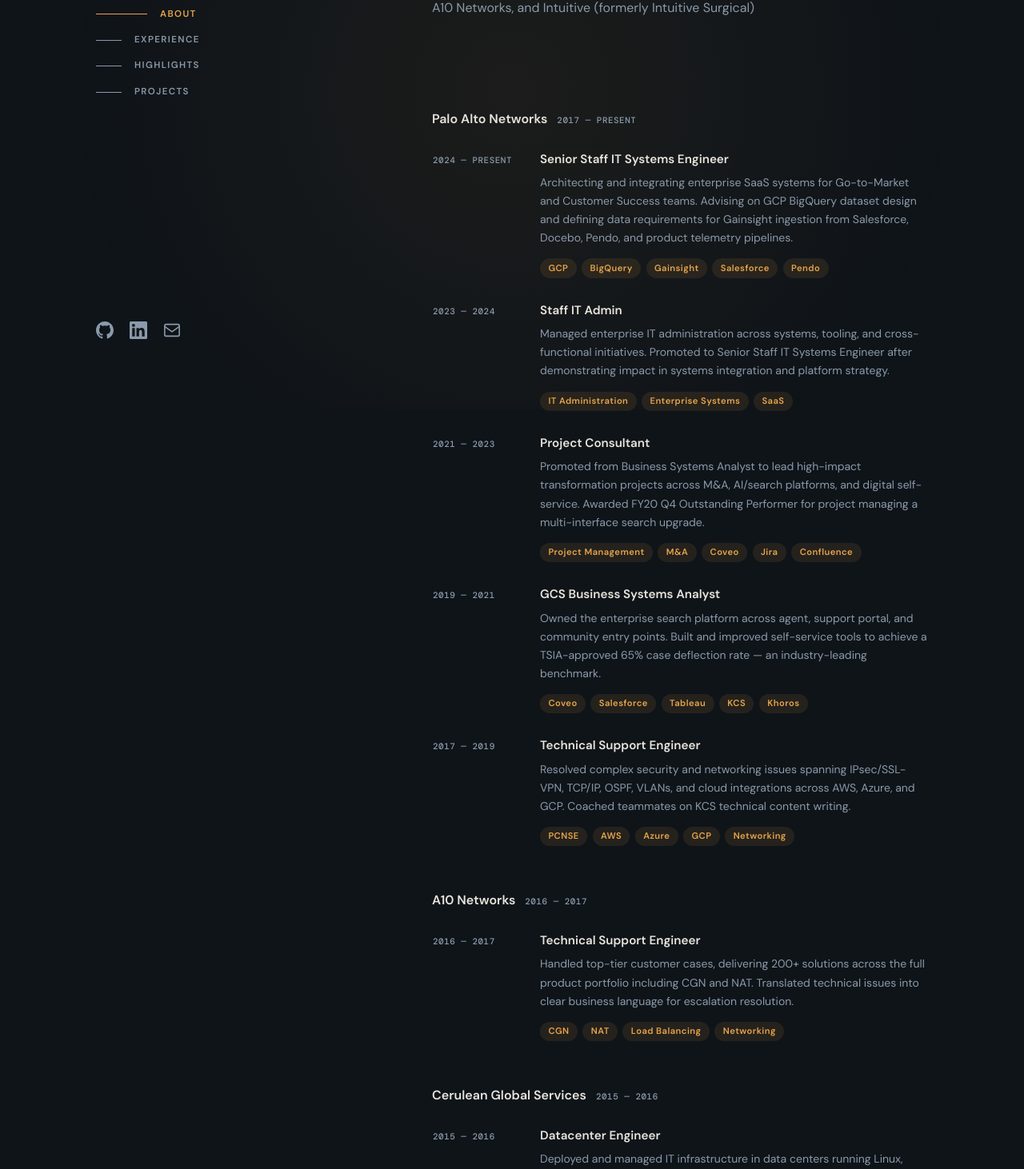
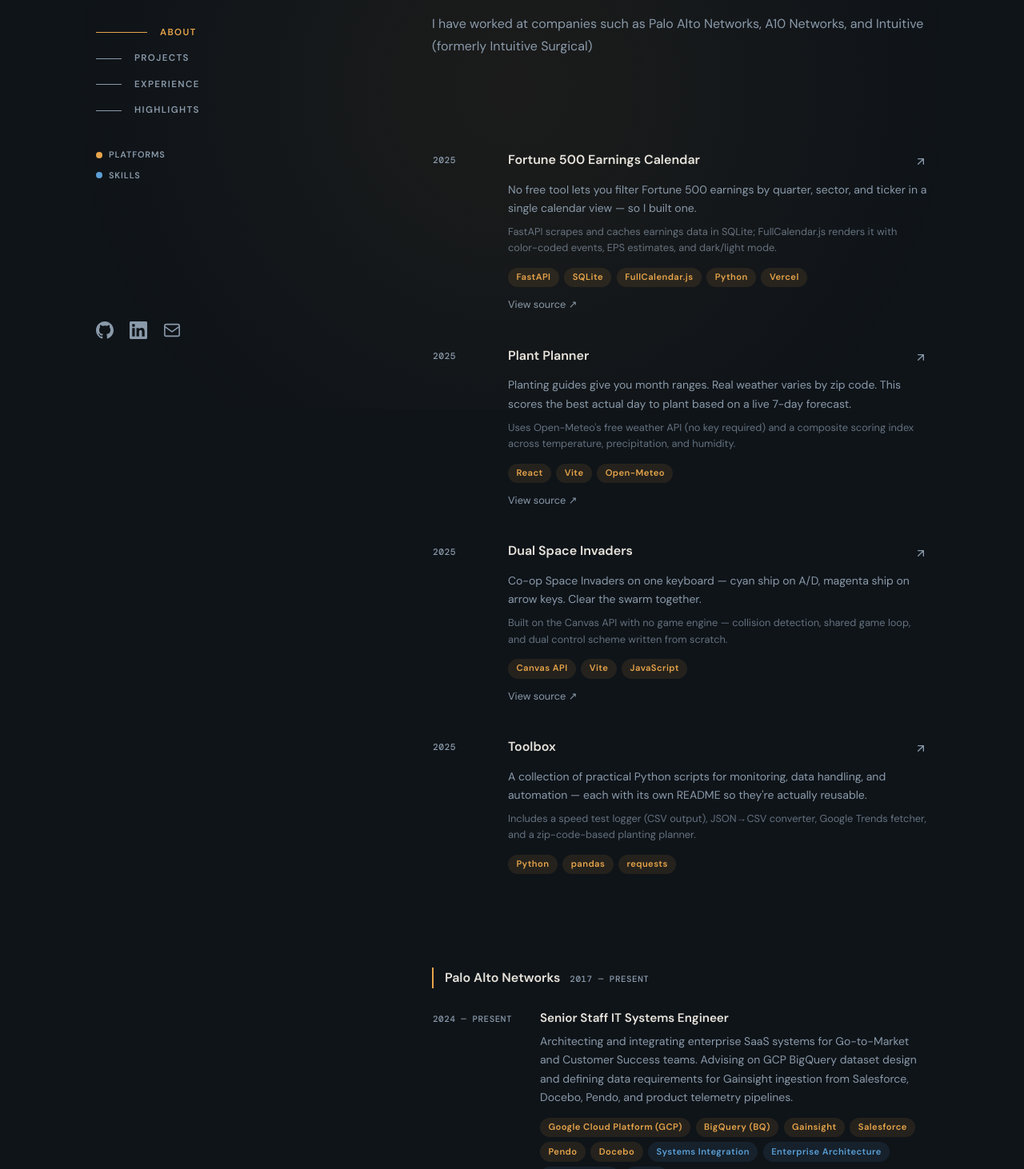
Before and after one commit to VentureAlex/portfolio, a React (Vite) app: page / in a window 1280 px wide. Shown: the part 288-1750 px from the top of the page at 80% size. Built offline with nearby package versions, Linux system fonts and the light colour scheme.

Commit message:
Updated skills and platforms section to every job card. Reorganize sections. Cleaned up UI/UX

```diff
--- a/src/App.jsx
+++ b/src/App.jsx
@@ -8,7 +8,7 @@
 import { site } from './data/site'
 import { projects } from './data/projects'
 
-const SECTION_IDS = ['about', 'experience', 'wins', 'projects']
+const SECTION_IDS = ['about', 'projects', 'experience', 'wins']
 
 export default function App() {
   const [activeSection, setActiveSection] = useState('about')
@@ -43,9 +43,9 @@
         <LeftPanel site={site} activeSection={activeSection} />
         <main className="right-content">
           <About site={site} />
+          <Projects projects={projects} />
           <Experience experience={site.experience} />
           <Wins wins={site.wins} />
-          <Projects projects={projects} />
 <Footer name={site.name} />
         </main>
       </div>
--- a/src/components/About.jsx
+++ b/src/components/About.jsx
@@ -2,7 +2,9 @@
   return (
     <section id="about" className="section">
       <p className="section__label" aria-hidden="true">About</p>
-      <p className="body-text">{site.whoIAm}</p>
+      {site.whoIAm.split('\n\n').map((para, i) => (
+        <p key={i} className="body-text">{para}</p>
+      ))}
       <p className="body-text body-text--secondary">{site.portfolioNote}</p>
     </section>
   )
--- a/src/components/Experience.jsx
+++ b/src/components/Experience.jsx
@@ -36,8 +36,11 @@
                     <h3 className="exp-role__title">{job.role}</h3>
                     <p className="exp-card__desc">{job.description}</p>
                     <ul className="exp-card__tags">
-                      {job.tags.map((tag) => (
-                        <li key={tag}>{tag}</li>
+                      {job.platforms.map((tag) => (
+                        <li key={tag} className="exp-tag--platform">{tag}</li>
+                      ))}
+                      {job.skills.map((tag) => (
+                        <li key={tag} className="exp-tag--skill">{tag}</li>
                       ))}
                     </ul>
                   </div>
--- a/src/components/LeftPanel.jsx
+++ b/src/components/LeftPanel.jsx
@@ -1,8 +1,8 @@
 const NAV = [
   { id: 'about', label: 'About' },
+  { id: 'projects', label: 'Projects' },
   { id: 'experience', label: 'Experience' },
   { id: 'wins', label: 'Highlights' },
-  { id: 'projects', label: 'Projects' },
 ]
 
 function GitHubIcon() {
@@ -54,6 +54,17 @@
         ))}
       </nav>
 
+      <div className="nav-legend">
+        <div className="nav-legend__item">
+          <span className="nav-legend__dot nav-legend__dot--platform" />
+          Platforms
+        </div>
+        <div className="nav-legend__item">
+          <span className="nav-legend__dot nav-legend__dot--skill" />
+          Skills
+        </div>
+      </div>
+
       <div className="social-links">
         <a
           href={site.links.github}
--- a/src/components/ProjectCard.jsx
+++ b/src/components/ProjectCard.jsx
@@ -17,7 +17,7 @@
 }
 
 export default function ProjectCard({ project }) {
-  const { title, description, tags, liveUrl, repoUrl, year } = project
+  const { title, description, detail, tags, liveUrl, repoUrl, year } = project
   const href = liveUrl || repoUrl
 
   return (
@@ -37,6 +37,7 @@
           </span>
         </div>
         <p className="project-card__desc">{description}</p>
+        {detail && <p className="project-card__detail">{detail}</p>}
         <ul className="project-card__tags">
           {tags.map((tag) => (
             <li key={tag}>{tag}</li>
--- a/src/data/projects.js
+++ b/src/data/projects.js
@@ -4,7 +4,9 @@
     year: '2025',
     title: 'Fortune 500 Earnings Calendar',
     description:
-      'Interactive earnings calendar for Fortune 500 companies — filter by quarter, industry, and ticker with color-coded events, EPS estimates, dark/light mode, and a responsive FullCalendar UI backed by FastAPI + SQLite.',
+      'No free tool lets you filter Fortune 500 earnings by quarter, sector, and ticker in a single calendar view — so I built one.',
+    detail:
+      'FastAPI scrapes and caches earnings data in SQLite; FullCalendar.js renders it with color-coded events, EPS estimates, and dark/light mode.',
     tags: ['FastAPI', 'SQLite', 'FullCalendar.js', 'Python', 'Vercel'],
     liveUrl: 'https://fortune500-earnings-calendar.vercel.app',
     repoUrl: 'https://github.com/VentureAlex/fortune500-earnings-calendar',
@@ -15,9 +17,11 @@
     year: '2025',
     title: 'Plant Planner',
     description:
-      'Enter a US zip code and crop type to get a scored 7-day outlook for the best day to plant — using free weather APIs, no keys required.',
+      'Planting guides give you month ranges. Real weather varies by zip code. This scores the best actual day to plant based on a live 7-day forecast.',
+    detail:
+      'Uses Open-Meteo\'s free weather API (no key required) and a composite scoring index across temperature, precipitation, and humidity.',
     tags: ['React', 'Vite', 'Open-Meteo'],
-    liveUrl: 'https://venture-alex-plant-planner.vercel.app',
+    liveUrl: 'https://plant-planner-gules.vercel.app',
     repoUrl: 'https://github.com/VentureAlex/plant-planner',
     featured: true,
   },
@@ -26,10 +30,25 @@
     year: '2025',
     title: 'Dual Space Invaders',
     description:
-      'Co-op Space Invaders on one keyboard — cyan ship uses A/D, magenta ship uses arrow keys; clear the swarm together.',
-    tags: ['Canvas', 'Vite', 'JavaScript'],
-    liveUrl: 'https://venture-alex-space-invaders-dual.vercel.app',
+      'Co-op Space Invaders on one keyboard — cyan ship on A/D, magenta ship on arrow keys. Clear the swarm together.',
+    detail:
+      'Built on the Canvas API with no game engine — collision detection, shared game loop, and dual control scheme written from scratch.',
+    tags: ['Canvas API', 'Vite', 'JavaScript'],
+    liveUrl: 'https://space-invaders-dual.vercel.app',
     repoUrl: 'https://github.com/VentureAlex/space-invaders-dual',
+    featured: true,
+  },
+  {
+    slug: 'toolbox',
+    year: '2025',
+    title: 'Toolbox',
+    description:
+      'A collection of practical Python scripts for monitoring, data handling, and automation — each with its own README so they\'re actually reusable.',
+    detail:
+      'Includes a speed test logger (CSV output), JSON→CSV converter, Google Trends fetcher, and a zip-code-based planting planner.',
+    tags: ['Python', 'pandas', 'requests'],
+    liveUrl: null,
+    repoUrl: 'https://github.com/VentureAlex/toolbox',
     featured: false,
   },
 ]
--- a/src/data/site.js
+++ b/src/data/site.js
@@ -1,7 +1,7 @@
 export const site = {
   name: 'Alex Lee',
   headline: 'Systems Engineer',
-  shortBio: 'I build innovative solutions to drive business value for customers.',
+  shortBio: 'I turn complex technical challenges into systems that integrate seamlessly to deliver real business results.',
   whoIAm:
     `I am currently a systems engineer with an expertise in integrating SaaS applications together for Go to Market teams Customer Success. I have 10+ years experience delivering high-impact projects across M&A, AI/search platforms, enterprise systems, and digital transformation. Background spans IT infrastructure, networking, data centers, and even Medical Device manufacturing. I am passionate about learning and sharing knowledge, and I am always looking for new opportunities to grow and make an impact.\n\nI have worked at companies such as Palo Alto Networks, A10 Networks, and Intuitive (formerly Intuitive Surgical)`,
   experience: [
@@ -10,58 +10,79 @@
       role: 'Senior Staff IT Systems Engineer',
       company: 'Palo Alto Networks',
       description: 'Architecting and integrating enterprise SaaS systems for Go-to-Market and Customer Success teams. Advising on GCP BigQuery dataset design and defining data requirements for Gainsight ingestion from Salesforce, Docebo, Pendo, and product telemetry pipelines.',
-      tags: ['GCP', 'BigQuery', 'Gainsight', 'Salesforce', 'Pendo'],
+      platforms: ['Google Cloud Platform (GCP)', 'BigQuery (BQ)', 'Gainsight', 'Salesforce', 'Pendo', 'Docebo'],
+      skills: ['Systems Integration', 'Enterprise Architecture', 'Data Analysis', 'CD/CI'],
     },
     {
       period: '2023 — 2024',
       role: 'Staff IT Admin',
       company: 'Palo Alto Networks',
       description: 'Managed enterprise IT administration across systems, tooling, and cross-functional initiatives. Promoted to Senior Staff IT Systems Engineer after demonstrating impact in systems integration and platform strategy.',
-      tags: ['IT Administration', 'Enterprise Systems', 'SaaS'],
+      platforms: ['Salesforce', 'Snaplogic', 'Okta', 'Google Workspace'],
+      skills: ['IT Administration', 'SaaS Management', 'Cross-functional Leadership'],
     },
     {
       period: '2021 — 2023',
       role: 'Project Consultant',
       company: 'Palo Alto Networks',
       description: 'Promoted from Business Systems Analyst to lead high-impact transformation projects across M&A, AI/search platforms, and digital self-service. Awarded FY20 Q4 Outstanding Performer for project managing a multi-interface search upgrade.',
-      tags: ['Project Management', 'M&A', 'Coveo', 'Jira', 'Confluence'],
+      platforms: ['Coveo', 'Jira', 'Confluence'],
+      skills: ['Project Management', 'M&A Integration', 'Digital Transformation', 'Artficial Intelligence', 'Machine Learning'],
     },
     {
       period: '2019 — 2021',
       role: 'GCS Business Systems Analyst',
       company: 'Palo Alto Networks',
       description: 'Owned the enterprise search platform across agent, support portal, and community entry points. Built and improved self-service tools to achieve a TSIA-approved 65% case deflection rate — an industry-leading benchmark.',
-      tags: ['Coveo', 'Salesforce', 'Tableau', 'KCS', 'Khoros'],
+      platforms: ['Coveo', 'Tableau', 'Khoros', 'Salesforce'],
+      skills: ['Self-Service Strategy', 'Knowledge Centered Support (KCS)', 'Data Analysis'],
     },
     {
       period: '2017 — 2019',
       role: 'Technical Support Engineer',
       company: 'Palo Alto Networks',
       description: 'Resolved complex security and networking issues spanning IPsec/SSL-VPN, TCP/IP, OSPF, VLANs, and cloud integrations across AWS, Azure, and GCP. Coached teammates on KCS technical content writing.',
-      tags: ['PCNSE', 'AWS', 'Azure', 'GCP', 'Networking'],
+      platforms: ['AWS', 'Azure', 'GCP'],
+      skills: ['Security', 'Technical Support', 'Knowledge Centered Support (KCS)'],
     },
     {
       period: '2016 — 2017',
       role: 'Technical Support Engineer',
       company: 'A10 Networks',
       description: `Handled top-tier customer cases, delivering 200+ solutions across the full product portfolio including CGN and NAT. Translated technical issues into clear business language for escalation resolution.`,
-      tags: ['CGN', 'NAT', 'Load Balancing', 'Networking'],
+      platforms: [],
+      skills: ['Network Engineering', 'Technical Support', 'Load Balancing', 'CGN/NAT'],
     },
     {
       period: '2015 — 2016',
       role: 'Datacenter Engineer',
       company: 'Cerulean Global Services',
       description: 'Deployed and managed IT infrastructure in data centers running Linux, Windows Server, and ESXi. Reported network availability and reliability KPIs to leadership to ensure SLA delivery.',
-      tags: ['Linux', 'Windows Server', 'ESXi', 'Data Center'],
+      platforms: ['Linux', 'Windows Server', 'ESXi'],
+      skills: ['Data Center Operations', 'Infrastructure Management'],
     },
     {
       period: '2015',
       role: 'Packaging Engineer → Associate',
       company: 'Intuitive Surgical',
       description: 'Interned then promoted to Associate Packaging Engineer. Reduced packaging costs by $1M/year by analyzing shipment volumes on disposable instruments. Turned down a full-time offer to pursue a role in IT.',
-      tags: ['NPI', 'PLM', 'Six Sigma', 'Medical Devices'],
+      platforms: [],
+      skills: ['NPI', 'PLM', 'Six Sigma', 'Medical Devices'],
     },
   ],
+  skills: {
+    platforms: [
+      'Salesforce', 'Gainsight', 'Coveo', 'Pendo', 'Tableau',
+      'Jira', 'Confluence', 'Khoros', 'Docebo',
+      'Google Cloud Platform', 'BigQuery', 'AWS', 'Azure',
+    ],
+    skills: [
+      'Systems Integration', 'Enterprise Architecture', 'Project Management',
+      'Data Analysis & Reporting', 'Digital Transformation', 'M&A Integration',
+      'Network Engineering', 'Self-Service Strategy', 'Knowledge Centered Support (KCS)',
+      'Technical Support', 'Cross-functional Leadership',
+    ],
+  },
   wins: [
     {
       metric: '$1M',
--- a/src/index.css
+++ b/src/index.css
@@ -4,6 +4,7 @@
   --text: #e8e4dc;
   --text-muted: #8a9aaa;
   --accent: #e8a54b;
+  --accent-skill: #5b9fd6;
   --border: #1e2c3a;
   --font-sans: 'DM Sans', system-ui, sans-serif;
   --font-display: 'Fraunces', Georgia, serif;
@@ -167,6 +168,41 @@
   background: var(--accent);
 }
 
+/* ── Nav legend ───────────────────────────────────────── */
+.nav-legend {
+  margin-top: 2rem;
+  display: flex;
+  flex-direction: column;
+  gap: 0.5rem;
+}
+
+.nav-legend__item {
+  display: flex;
+  align-items: center;
+  gap: 0.5rem;
+  font-size: 0.68rem;
+  font-weight: 600;
+  letter-spacing: 0.08em;
+  text-transform: uppercase;
+  color: var(--text-muted);
+}
+
+.nav-legend__dot {
+  display: block;
+  width: 8px;
+  height: 8px;
+  border-radius: 50%;
+  flex-shrink: 0;
+}
+
+.nav-legend__dot--platform {
+  background: var(--accent);
+}
+
+.nav-legend__dot--skill {
+  background: var(--accent-skill);
+}
+
 /* ── Social icons ─────────────────────────────────────── */
 .social-links {
   margin-top: auto;
@@ -198,7 +234,7 @@
 
 /* ── Sections ─────────────────────────────────────────── */
 .section {
-  margin-bottom: 7rem;
+  margin-bottom: 6rem;
 }
 
 .section__label {
@@ -344,6 +380,14 @@
   line-height: 1.65;
 }
 
+.project-card__detail {
+  margin: -0.375rem 0 0.875rem;
+  font-size: 0.8rem;
+  color: var(--text-muted);
+  opacity: 0.7;
+  line-height: 1.6;
+}
+
 .project-card__tags {
   margin: 0;
   padding: 0;
@@ -392,6 +436,8 @@
   align-items: baseline;
   gap: 0.75rem;
   margin-bottom: 0.75rem;
+  padding-left: 0.875rem;
+  border-left: 2px solid var(--accent);
 }
 
 .exp-group__company {
@@ -461,6 +507,7 @@
   line-height: 1.65;
 }
 
+
 .exp-card__tags {
   margin: 0;
   padding: 0;
@@ -474,11 +521,63 @@
   font-size: 0.7rem;
   font-weight: 600;
   letter-spacing: 0.04em;
-  color: var(--accent);
-  background: rgba(232, 165, 75, 0.1);
   padding: 0.2rem 0.65rem;
   border-radius: 999px;
   line-height: 1.6;
+}
+
+.exp-tag--platform {
+  color: var(--accent);
+  background: rgba(232, 165, 75, 0.1);
+}
+
+.exp-tag--skill {
+  color: var(--accent-skill);
+  background: rgba(91, 159, 214, 0.1);
+}
+
+/* ── Skills ───────────────────────────────────────────── */
+.skills-grid {
+  display: grid;
+  grid-template-columns: 1fr 1fr;
+  gap: 2.5rem;
+}
+
+.skills-col__heading {
+  margin: 0 0 0.875rem;
+  font-size: 0.7rem;
+  font-weight: 700;
+  letter-spacing: 0.12em;
+  text-transform: uppercase;
+  color: var(--text-muted);
+}
+
+.skills-tags {
+  margin: 0;
+  padding: 0;
+  list-style: none;
+  display: flex;
+  flex-wrap: wrap;
+  gap: 0.5rem;
+}
+
+.skills-tag {
+  font-size: 0.78rem;
+  font-weight: 500;
+  padding: 0.3rem 0.75rem;
+  border-radius: 999px;
+  line-height: 1.5;
+}
+
+.skills-tag--platform {
+  color: var(--accent);
+  background: rgba(232, 165, 75, 0.1);
+}
+
+.skills-tag--skill {
+  color: var(--text-muted);
+  background: transparent;
+  border: 1px solid var(--border);
 }
 
 /* ── Wins / Highlights ────────────────────────────────── */
@@ -493,6 +592,7 @@
   border-radius: 8px;
   background: var(--bg-card);
   border: 1px solid rgba(255, 255, 255, 0.06);
+  border-top: 2px solid var(--accent);
   display: flex;
   flex-direction: column;
   gap: 0.25rem;
@@ -597,6 +697,11 @@
     margin-bottom: 4rem;
   }
 
+  .skills-grid {
+    grid-template-columns: 1fr;
+    gap: 2rem;
+  }
+
   .wins-grid {
     grid-template-columns: 1fr;
   }
```
Also changed, not shown: src/components/Skills.jsx (added, +25 -0 lines).
